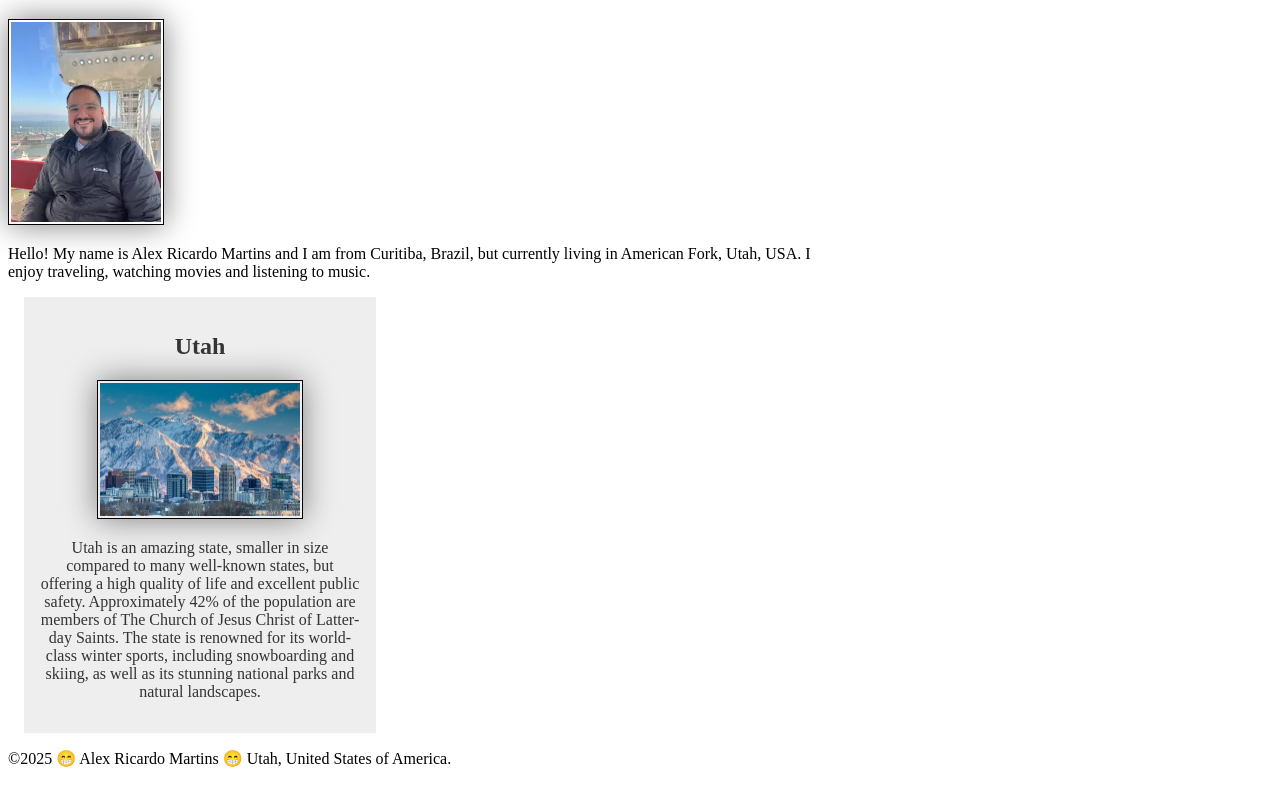
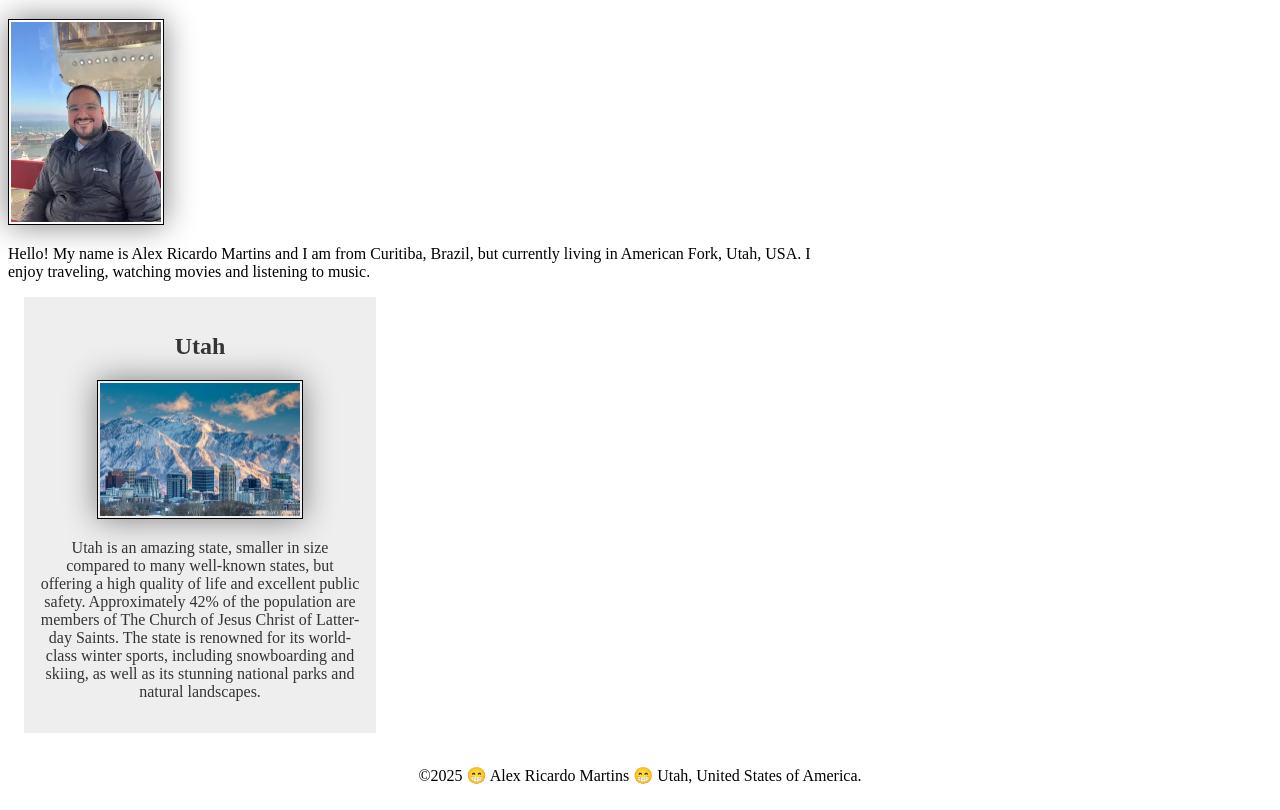
Before and after one commit to alexmartins96/wdd130, a plain HTML site: page index.html in a window 1280 px wide. Shown: the part 205-1015 px from the top of the page. Before the commit the page ends 989 px from the top, so only its background shows below. Drawn offline with Linux system fonts and the light colour scheme.

Commit message:
erros fixed

```diff
--- a/styles/styles.css
+++ b/styles/styles.css
@@ -50,5 +50,8 @@ main img {
 }
 
 footer{
-    padding: auto;
+    padding: 1px;
+    margin-top: 1px;
+    border: 1px;
+    text-align: center;
 }
```
